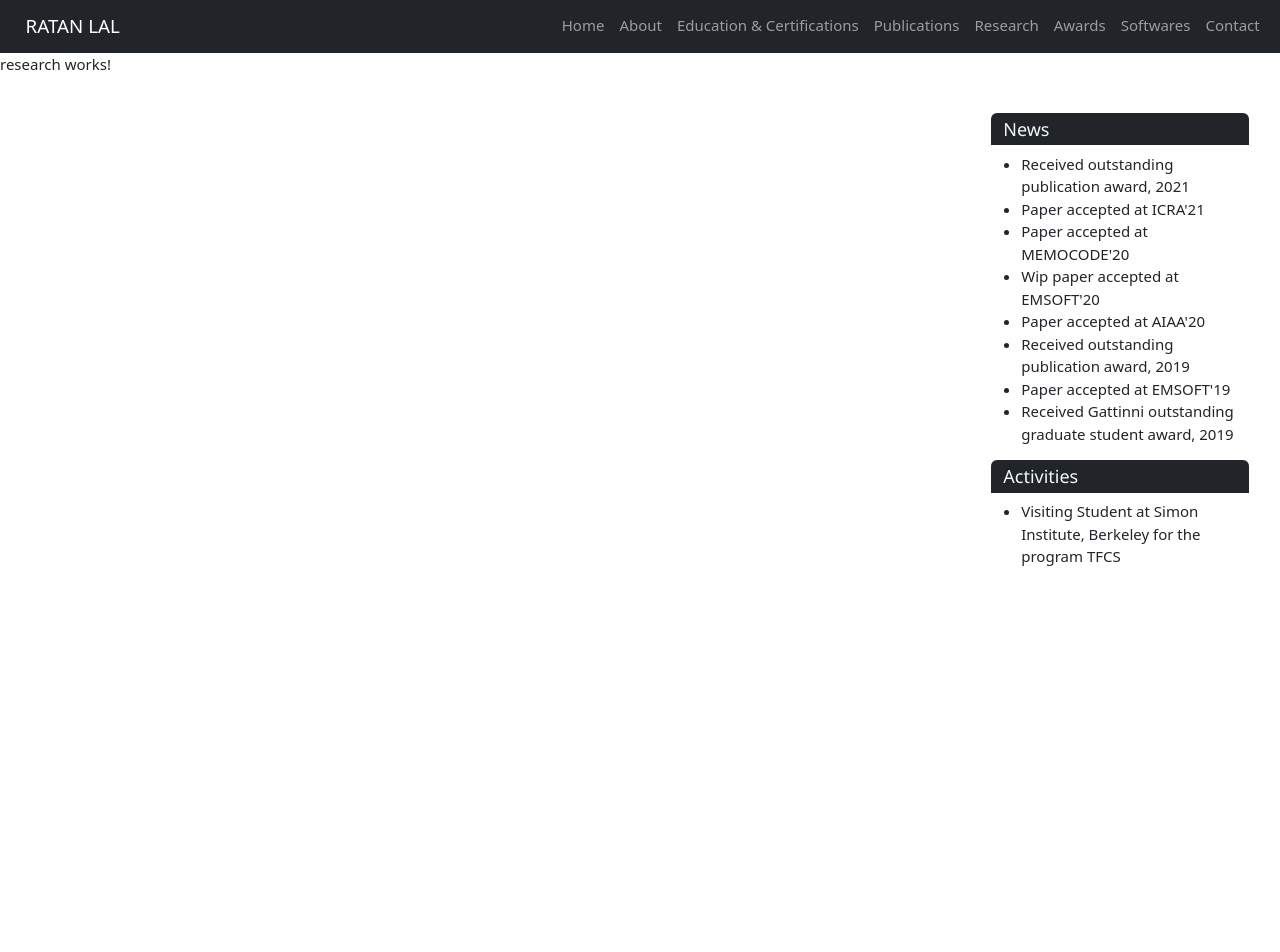
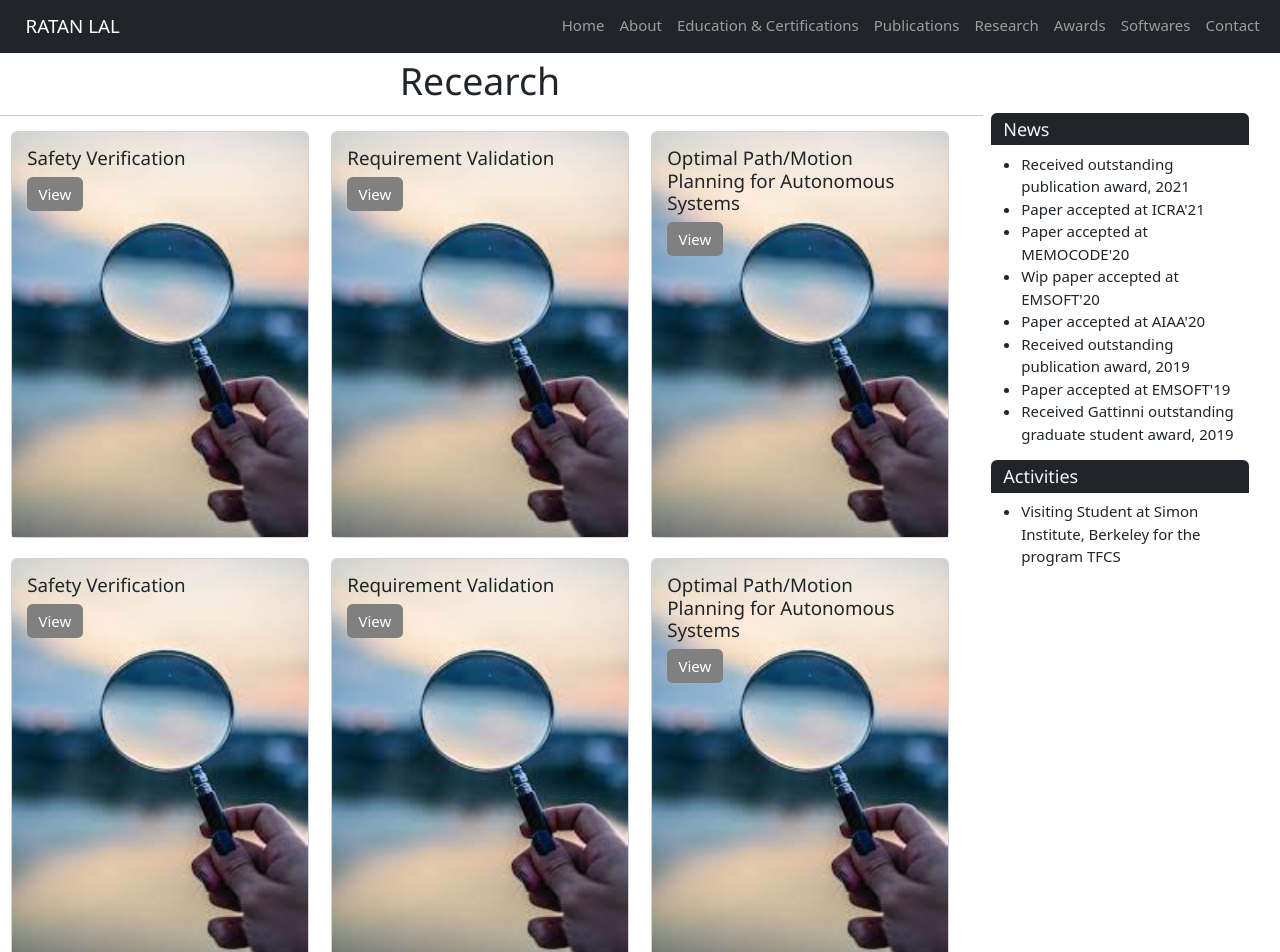
Before and after one commit to pavanatm9909/Rlal_Page, an Angular app: page /research in a window 1280 px wide. Shown: the top 952 px of the page. Before the commit the page ends 800 px from the top, so only its background shows below. Built offline with nearby package versions, Linux system fonts and the light colour scheme.

Commit message:
research page

```diff
--- a/src/app/research/research.component.css
+++ b/src/app/research/research.component.css
@@ -0,0 +1,66 @@
+/* about section*/
+#about .about{
+    flex-direction: column-reverse;
+    text-align: center;
+    max-width: 1350px;
+    margin: 0 auto;
+    padding: 100px 20px;
+}
+#about .col-left{
+    width: 250px;
+    height: 360px;
+    padding: 0%;
+    float: left;
+}
+#about .col-right{
+    text-align: left;
+    width: 100%;
+    padding: 10px;
+}
+#container{
+    min-height: 100vh;
+    width: 100%;
+    display: flex;
+    align-items: center;
+    justify-content: center;
+}
+
+p{
+    color: black;
+    font-size: 1.0rem;
+    margin-top: 5px;
+    line-height: 2.0rem;
+    font-weight: 300px;
+    letter-spacing: .03rem;
+}
+
+
+#about .col-right p{
+    margin-bottom: 20px;
+}
+#about .col-right .cta{
+    color: black;
+    margin-bottom: 50px;
+    padding: 10px 20px;
+    font-size: 2rem;
+}
+#about .col-left .about-img{
+    height: 100%;
+    width: 120%;
+    position: relative;
+    border: 18px solid white;
+}
+#about .col-left .about-img::after{
+    content: '';
+    position: absolute;
+    left: -45px;
+    top: 15px;
+    height: 125%;
+    width: 120%;
+    border: 10px solid rgb(0, 0, 0);
+    z-index: -1;
+}
+.b-gray {
+    background-color: gray;
+    border: gray;
+}
--- a/src/app/research/research.component.html
+++ b/src/app/research/research.component.html
@@ -1 +1,67 @@
-<p>research works!</p>
+<section id="about">
+    <div class="row">
+        <h1 style="text-align: center; padding: 5px;">Recearch</h1><hr>
+    </div>
+    <div class="row">
+        <div class="container">
+            <div class="row" style="margin-bottom: 20px">
+                <div class="col-md-4">
+                    <div class="card" >
+                        <img src="assets/research.jpg" class="card-img-top" alt="..." style="height: 27rem;">
+                        <div class="card-img-overlay">
+                            <h5 class="card-title">Safety Verification</h5>
+                            <a href="#" class="btn btn-primary b-gray">View</a>
+                        </div>
+                    </div>
+                </div>
+                <div class="col-md-4">
+                    <div class="card" >
+                        <img src="assets/research.jpg" class="card-img-top" alt="..." style="height: 27rem;">
+                        <div class="card-img-overlay">
+                            <h5 class="card-title">Requirement Validation</h5>
+                            <a href="#" class="btn btn-primary b-gray">View</a>
+                        </div>
+                    </div>
+                </div>
+                <div class="col-md-4">
+                    <div class="card" >
+                        <img src="assets/research.jpg" class="card-img-top" alt="..." style="height: 27rem;">
+                        <div class="card-img-overlay">
+                            <h5 class="card-title">Optimal Path/Motion Planning for Autonomous Systems</h5>
+                            <a href="#" class="btn btn-primary b-gray">View</a>
+                        </div>
+                    </div>
+                </div>
+            </div>
+            <div class="row" style="margin-bottom: 20px">
+                <div class="col-md-4">
+                    <div class="card" >
+                        <img src="assets/research.jpg" class="card-img-top" alt="..." style="height:27rem;">
+                        <div class="card-img-overlay">
+                            <h5 class="card-title">Safety Verification</h5>
+                            <a href="#" class="btn btn-primary b-gray">View</a>
+                        </div>
+                    </div>
+                </div>
+                <div class="col-md-4">
+                    <div class="card" >
+                        <img src="assets/research.jpg" class="card-img-top" alt="..." style="height: 27rem;">
+                        <div class="card-img-overlay">
+                            <h5 class="card-title">Requirement Validation</h5>
+                            <a href="#" class="btn btn-primary b-gray">View</a>
+                        </div>
+                    </div>
+                </div>
+                <div class="col-md-4">
+                    <div class="card" >
+                        <img src="assets/research.jpg" class="card-img-top" alt="..." style="height: 27rem;">
+                        <div class="card-img-overlay">
+                            <h5 class="card-title">Optimal Path/Motion Planning for Autonomous Systems</h5>
+                            <a href="#" class="btn btn-primary b-gray">View</a>
+                        </div>
+                    </div>
+                </div>
+            </div>
+        </div>
+    </div>
+</section>
```
Also changed, not shown: src/assets/research.jpg (added).
